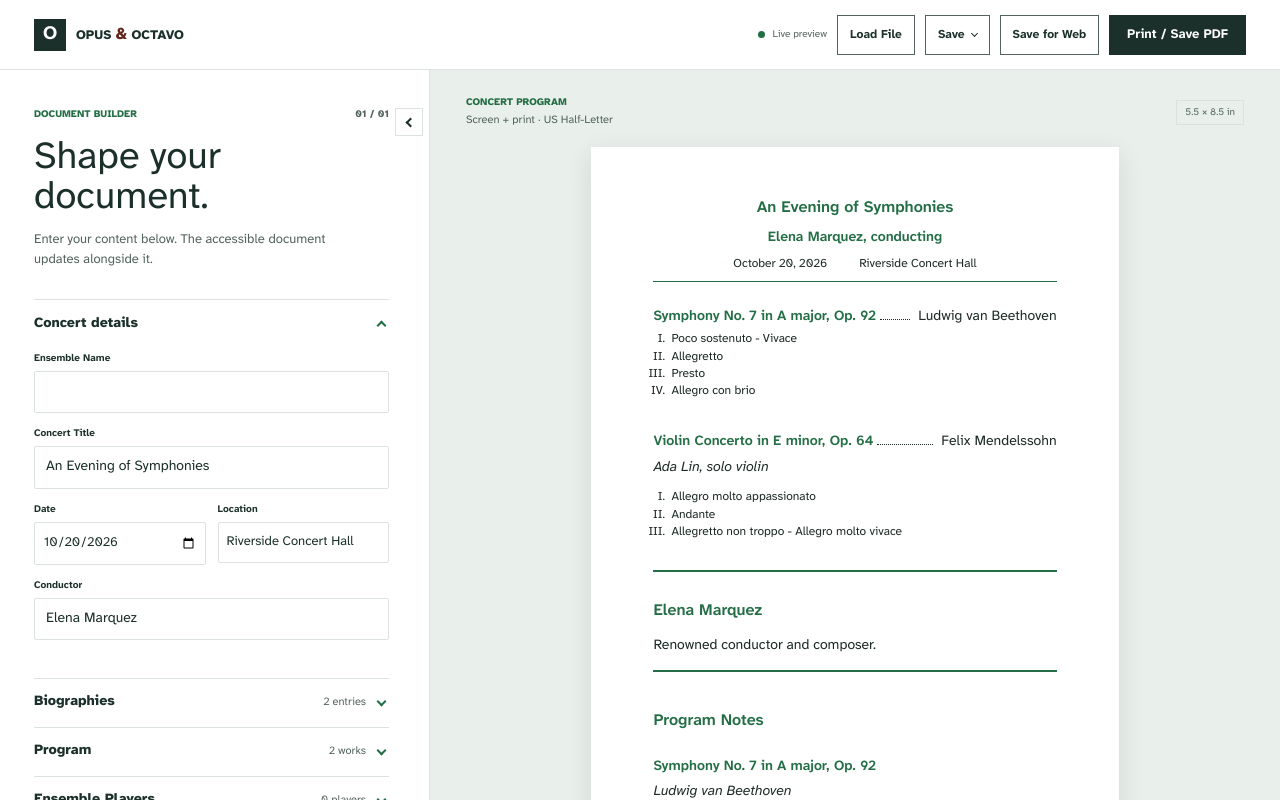
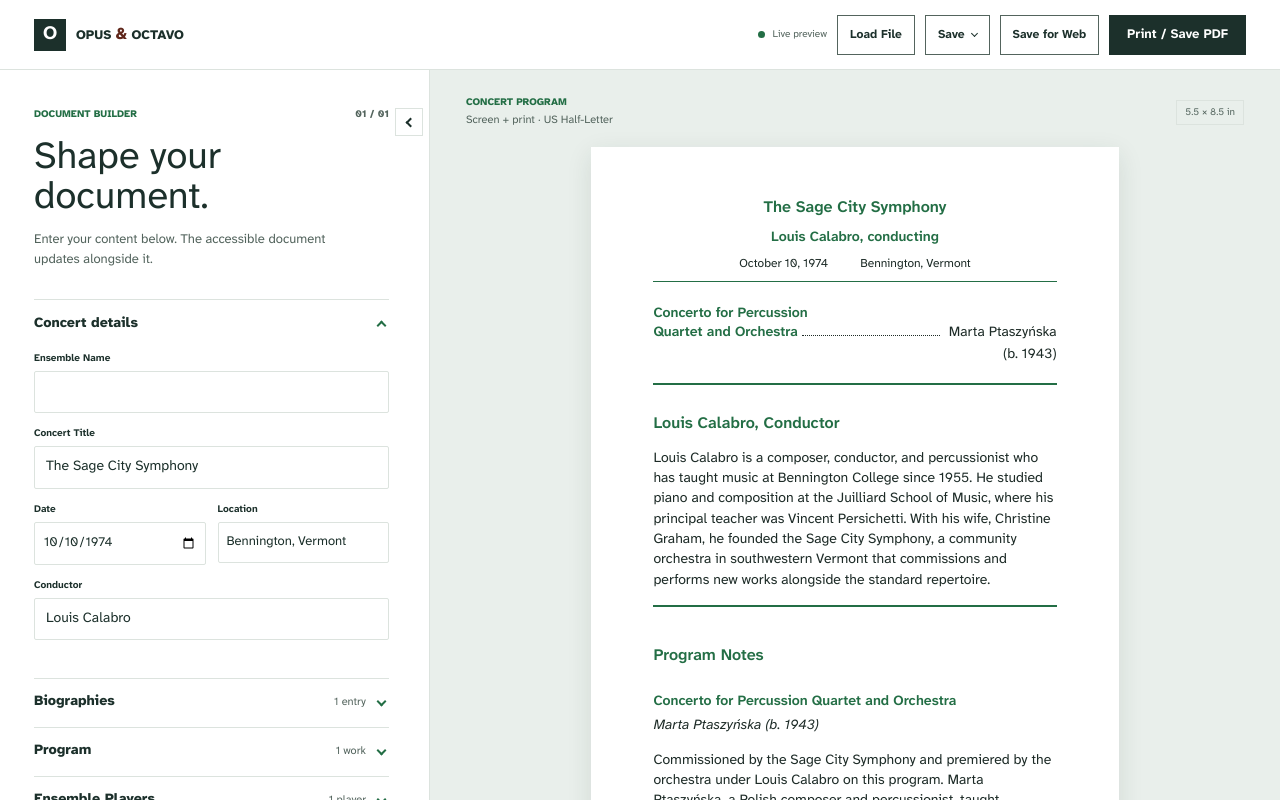
Before and after one commit to prutins/opus-and-octavo, a React (Vite) app: page / in a window 1280 px wide. Shown: the top 800 px of the page. Built offline with nearby package versions, Linux system fonts and the light colour scheme.

Commit message:
Initial load concert celebrating SCS's history, with fictional player.

```diff
--- a/src/App.tsx
+++ b/src/App.tsx
@@ -211,38 +211,41 @@ function parseSavedConcert(value: unknown): ConcertData | null {
   }
 }
 
+// A stub of the Sage City Symphony's October 10, 1974 concert, which included
+// the premiere of Ptaszyńska's concerto. The player is invented.
 const initialConcert: ConcertData = {
   ensembleName: '',
-  concertTitle: 'An Evening of Symphonies',
-  date: '2026-10-20',
-  location: 'Riverside Concert Hall',
-  conductor: 'Elena Marquez',
+  concertTitle: 'The Sage City Symphony',
+  date: '1974-10-10',
+  location: 'Bennington, Vermont',
+  conductor: 'Louis Calabro',
   biographies: [
-    { id: 1, name: 'Elena Marquez', bio: 'Renowned conductor and composer.', photo: '' },
-    { id: 2, name: '', bio: '', photo: '' },
+    {
+      id: 1,
+      name: 'Louis Calabro, Conductor',
+      bio: 'Louis Calabro is a composer, conductor, and percussionist who has taught music at Bennington College since 1955. He studied piano and composition at the Juilliard School of Music, where his principal teacher was Vincent Persichetti. With his wife, Christine Graham, he founded the Sage City Symphony, a community orchestra in southwestern Vermont that commissions and performs new works alongside the standard repertoire.',
+      photo: '',
+    },
   ],
-  ensemblePlayers: [],
-  extras: [],
+  ensemblePlayers: [
+    { id: 1, name: 'Theodora Wilcoxen', section: 'Percussion', title: '', ensemble: '' },
+  ],
+  extras: [
+    {
+      id: 1,
+      name: '## About the Orchestra\n\nRead about the Sage City Symphony’s fiftieth anniversary in the Bennington Banner: [Sage City Symphony to celebrate 50th anniversary](https://www.benningtonbanner.com/arts-and-culture/sage-city-symphony-to-celebrate-50th-anniversary/2994848) (May 8, 2023).',
+    },
+  ],
   items: [
     {
       id: 1,
-      title: 'Symphony No. 7 in A major, Op. 92',
-      movements: 'Poco sostenuto - Vivace\nAllegretto\nPresto\nAllegro con brio',
-      composer: 'Ludwig van Beethoven',
+      title: 'Concerto for Percussion Quartet and Orchestra',
+      movements: '',
+      composer: 'Marta Ptaszyńska\n(b. 1943)',
       featured: '',
-      programNote: 'Driven by an unrelenting rhythmic energy, Beethoven called this symphony one of his finest works. Its dance-like momentum carries from the opening movement through the celebrated Allegretto.',
+      programNote: 'Commissioned by the Sage City Symphony and premiered by the orchestra under Louis Calabro on this program. Marta Ptaszyńska, a Polish composer and percussionist, taught percussion and composition at Bennington College in 1973–74.',
       programNoteAuthor: '',
-      photo: ''
-    },
-    {
-      id: 2,
-      title: 'Violin Concerto in E minor, Op. 64',
-      movements: 'Allegro molto appassionato\nAndante\nAllegretto non troppo - Allegro molto vivace',
-      composer: 'Felix Mendelssohn',
-      featured: 'Ada Lin, solo violin',
-      programNote: 'Mendelssohn places the solo violin at the heart of the work from its first measure. The concerto is admired for its lyricism, clarity, and seamless dialogue between soloist and orchestra.',
-      programNoteAuthor: 'Ada Lin',
-      photo: ''
+      photo: '',
     },
   ],
 }
@@ -496,10 +499,10 @@ function FormSection({
 
 function App() {
   const [concert, setConcert] = useState(initialConcert)
-  const [nextItemId, setNextItemId] = useState(3)
-  const [nextBiographyId, setNextBiographyId] = useState(3)
-  const [nextExtraId, setNextExtraId] = useState(1)
-  const [nextEnsemblePlayerId, setNextEnsemblePlayerId] = useState(1)
+  const [nextItemId, setNextItemId] = useState(initialConcert.items.length + 1)
+  const [nextBiographyId, setNextBiographyId] = useState(initialConcert.biographies.length + 1)
+  const [nextExtraId, setNextExtraId] = useState(initialConcert.extras.length + 1)
+  const [nextEnsemblePlayerId, setNextEnsemblePlayerId] = useState(initialConcert.ensemblePlayers.length + 1)
   const [status, setStatus] = useState('Preview updates as you type.')
   const [openFormSections, setOpenFormSections] = useState(defaultOpenFormSections)
   const [editorCollapsed, setEditorCollapsed] = useState(false)
```
